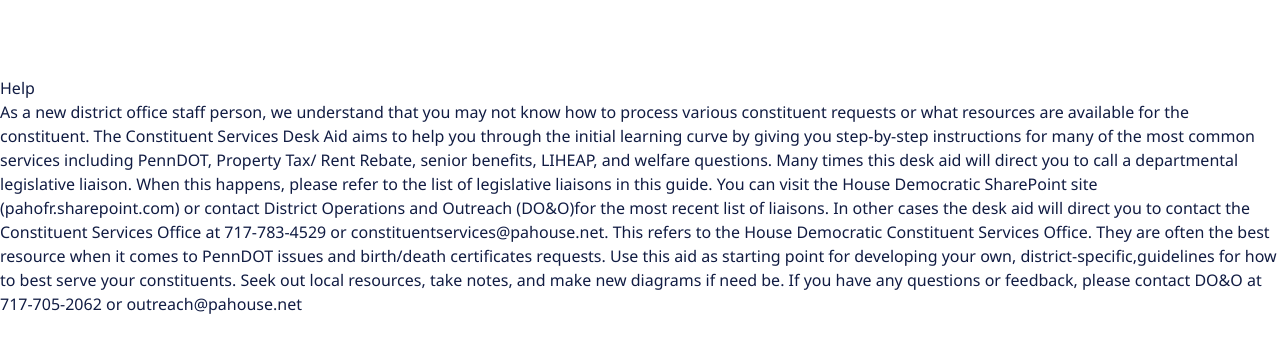
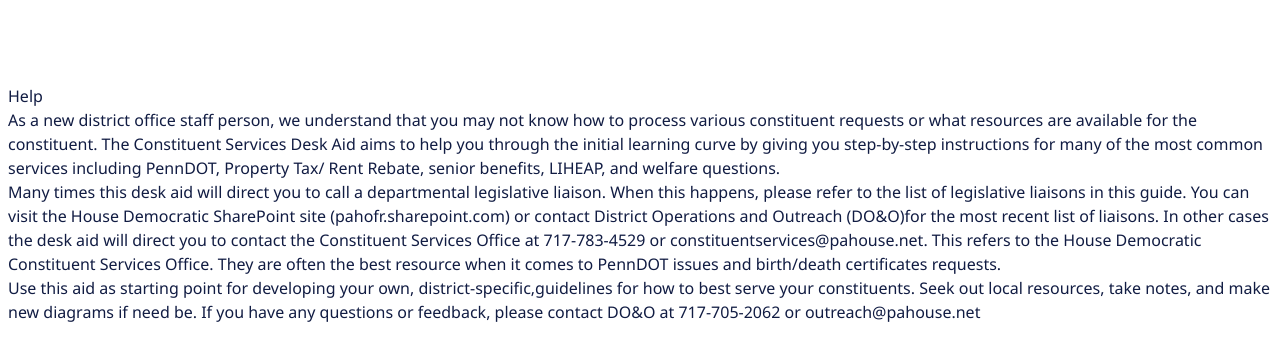
Before and after one commit to sccaeleo/Desk-Aid, a Next.js app in the folder desk_aid/: page /HelpPage in a window 1280 px wide. Shown: the top 360 px of the page. Built offline with nearby package versions, Linux system fonts and the light colour scheme.

Commit message:
jest setup

```diff
--- a/desk_aid/package.json
+++ b/desk_aid/package.json
@@ -6,7 +6,8 @@
     "dev": "next dev",
     "build": "next build",
     "start": "next start",
-    "lint": "next lint"
+    "lint": "next lint",
+    "test": "jest"
   },
   "dependencies": {
     "mongodb": "^6.13.0",
@@ -18,6 +19,7 @@
     "@eslint/eslintrc": "^3",
     "eslint": "^9",
     "eslint-config-next": "15.1.6",
+    "jest": "^29.7.0",
     "postcss": "^8",
     "tailwindcss": "^3.4.1"
   }
--- a/desk_aid/src/app/GuideListPage/page.js
+++ b/desk_aid/src/app/GuideListPage/page.js
@@ -1,6 +1,6 @@
 export default function Page() {
 return (
-    <div>
+    <div className="p-2">
         <h1>List of guides</h1>
     </div>
 );
--- a/desk_aid/src/app/HelpPage/page.js
+++ b/desk_aid/src/app/HelpPage/page.js
@@ -1,13 +1,16 @@
 export default function Page() {
 return (
-    <div>
+    <div className="p-2">
         <h1>Help</h1>
         <p>
-As a new district office staff person, we understand that you may not know how to process various constituent requests or what resources are available for the constituent. The Constituent Services Desk Aid aims to help you through the initial learning curve by giving you step-by-step instructions for many of the most common services including PennDOT, Property Tax/ Rent Rebate, senior benefits, LIHEAP, and welfare questions.
-
-Many times this desk aid will direct you to call a departmental legislative liaison. When this happens, please refer to the list of legislative liaisons in this guide. You can visit the House Democratic SharePoint site (pahofr.sharepoint.com) or contact District Operations and Outreach (DO&O)for the most recent list of liaisons. In other cases the desk aid will direct you to contact the Constituent Services Office at 717-783-4529 or constituentservices@pahouse.net. This refers to the House Democratic Constituent Services Office. They are often the best resource when it comes to PennDOT issues and birth/death certificates requests.
-
-Use this aid as starting point for developing your own, district-specific,guidelines for how to best serve your constituents. Seek out local resources, take notes, and make new diagrams if need be. If you have any questions or feedback, please contact DO&O at 717-705-2062 or outreach@pahouse.net</p>
+            As a new district office staff person, we understand that you may not know how to process various constituent requests or what resources are available for the constituent. The Constituent Services Desk Aid aims to help you through the initial learning curve by giving you step-by-step instructions for many of the most common services including PennDOT, Property Tax/ Rent Rebate, senior benefits, LIHEAP, and welfare questions.
+        </p>
+        <p>
+            Many times this desk aid will direct you to call a departmental legislative liaison. When this happens, please refer to the list of legislative liaisons in this guide. You can visit the House Democratic SharePoint site (pahofr.sharepoint.com) or contact District Operations and Outreach (DO&O)for the most recent list of liaisons. In other cases the desk aid will direct you to contact the Constituent Services Office at 717-783-4529 or constituentservices@pahouse.net. This refers to the House Democratic Constituent Services Office. They are often the best resource when it comes to PennDOT issues and birth/death certificates requests.
+        </p>
+        <p>
+            Use this aid as starting point for developing your own, district-specific,guidelines for how to best serve your constituents. Seek out local resources, take notes, and make new diagrams if need be. If you have any questions or feedback, please contact DO&O at 717-705-2062 or outreach@pahouse.net
+        </p>
     </div>
 );
 }
--- a/desk_aid/src/app/page.js
+++ b/desk_aid/src/app/page.js
@@ -13,7 +13,7 @@
   };
 
 return (
-  <div className="flex-col text-center">``
+  <div className="flex-col text-center">
 
     {/* Title */}
     <h1 className='text-5xl font-bold pt-20'>Constituent Service Desk Aid</h1>
```
Also changed, not shown: desk_aid/jest.config.js (added, +198 -0 lines), 1 other file (tests, documents, lock files or other folders).
